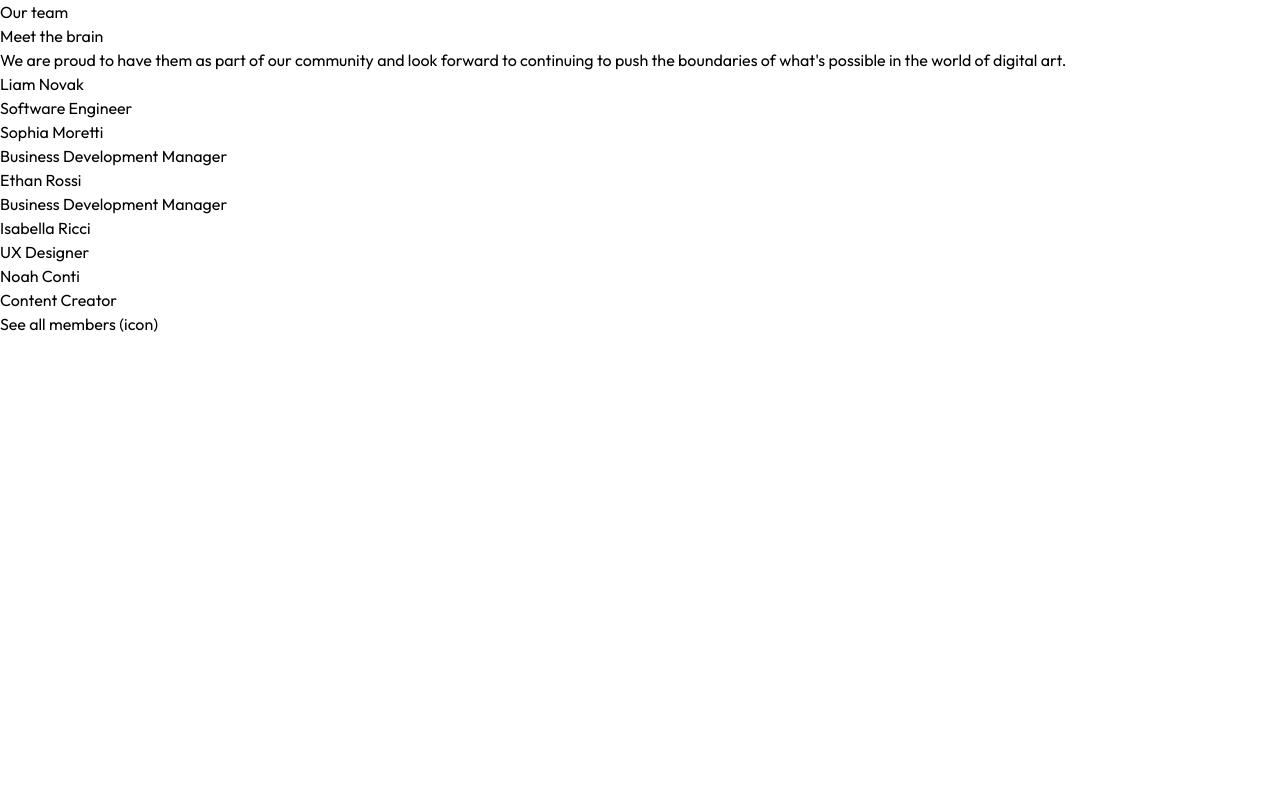
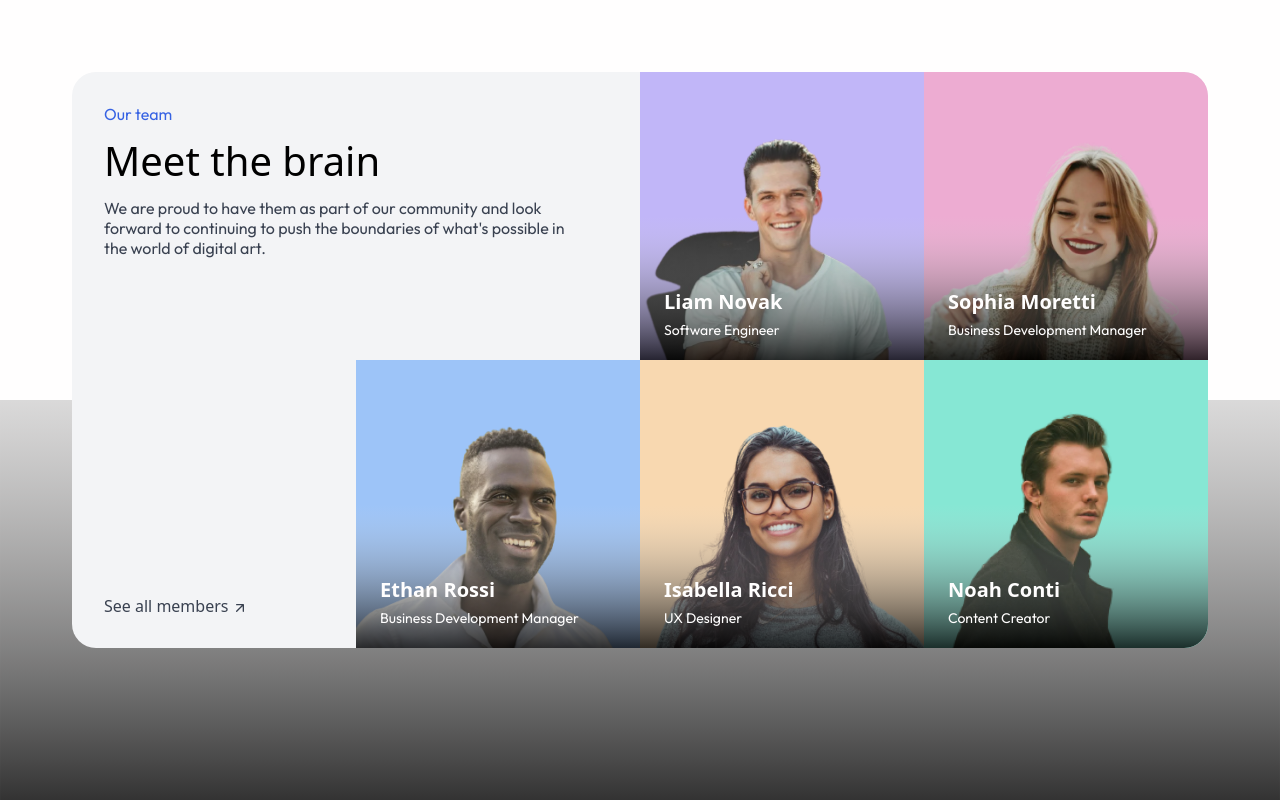
Before and after one commit to ARiYaNSEp0-0/meet-the-team-section-devchallenges.io, a website built with Vite: page src/index.html in a window 1280 px wide. Built offline with nearby package versions, Linux system fonts and the light colour scheme; files whose address does not match are found by name.

Commit message:
temp backup

```diff
--- a/src/index.html
+++ b/src/index.html
@@ -38,68 +38,125 @@
     />
     <link rel="stylesheet" href="./styles/tailwind.css" />
   </head>
-  <body>
-    <main>
-      <section>
-        <div>
-          <aside>Our team</aside>
-          <h1>Meet the brain</h1>
-          <p>
+  <body class="bg-white text-base font-normal leading-5 text-bright-gray">
+    <main class="mx-auto max-w-screen-xl px-8 py-18 sm:px-8 lg:px-20 xl:px-18">
+      <section
+        class="grid overflow-hidden rounded-3xl bg-wild-sand sm:grid-cols-2 lg:grid-cols-3 xl:grid-cols-4"
+      >
+        <div class="col-span-full space-y-3 p-8 xl:col-span-2">
+          <aside class="text-royal-blue">Our team</aside>
+          <h1 class="text-3xl font-medium text-black sm:text-4.5xl">
+            Meet the brain
+          </h1>
+          <p class="max-w-paragraph">
             We are proud to have them as part of our community and look forward
             to continuing to push the boundaries of what's possible in the world
             of digital art.
           </p>
         </div>
-        <ul>
-          <li>
+        <div class="after:content-none absoulte bottom-0 left-0 w-full h-1/2   relative z-0 flex min-h-72 items-end bg-melrose">
           <figure>
-              <img src="" alt="" />
-              <figcaption>
-                <h2>Liam Novak</h2>
-                <h3>Software Engineer</h3>
+            <img
+              class="pointer-events-none relative -z-10 select-none"
+              src="./images/person/person_1@2x.png"
+              alt="Liam Novak picture."
+            />
+
+            <figcaption
+              class="absolute bottom-0 left-0 z-50 space-y-1 px-6 py-5"
+            >
+              <h2 class="text-xl font-semibold text-white">Liam Novak</h2>
+              <h3 class="text-sm capitalize text-white">Software Engineer</h3>
             </figcaption>
           </figure>
-          </li>
-          <li>
+        </div>
+        <div class="after:content-none absoulte bottom-0 left-0 w-full h-1/2   relative z-0 flex min-h-72 items-end bg-lavender-pink">
           <figure>
-              <img src="" alt="" />
-              <figcaption>
-                <h2>Sophia Moretti</h2>
-                <h3>Business Development Manager</h3>
+            <img
+              class="pointer-events-none relative -z-10 select-none"
+              src="./images/person/person_2@2x.png"
+              alt="Sophia Moretti picture."
+            />
+
+            <figcaption
+              class="absolute bottom-0 left-0 z-50 space-y-1 px-6 py-5"
+            >
+              <h2 class="text-xl font-semibold text-white">Sophia Moretti</h2>
+              <h3 class="text-sm capitalize text-white">
+                Business Development Manager
+              </h3>
             </figcaption>
           </figure>
-          </li>
-          <li>
+        </div>
+        <div class="after:content-none absoulte bottom-0 left-0 w-full h-1/2   relative z-0 flex min-h-72 items-end bg-jordy-blue">
           <figure>
-              <img src="" alt="" />
-              <figcaption>
-                <h2>Ethan Rossi</h2>
-                <h3>Business Development Manager</h3>
+            <img
+              class="pointer-events-none relative -z-10 select-none"
+              src="./images/person/person_3@2x.png"
+              alt="Ethan Rossi picture."
+            />
+
+            <figcaption
+              class="absolute bottom-0 left-0 z-50 space-y-1 px-6 py-5"
+            >
+              <h2 class="text-xl font-semibold text-white">Ethan Rossi</h2>
+              <h3 class="text-sm capitalize text-white">
+                Business Development Manager
+              </h3>
             </figcaption>
           </figure>
-          </li>
-          <li>
+        </div>
+        <div class="after:content-none absoulte bottom-0 left-0 w-full h-1/2   relative z-0 flex min-h-72 items-end bg-frangipani">
           <figure>
-              <img src="" alt="" />
-              <figcaption>
-                <h2>Isabella Ricci</h2>
-                <h3>UX Designer</h3>
+            <img
+              class="pointer-events-none relative -z-10 select-none"
+              src="./images/person/person_4@2x.png"
+              alt="Isabella Ricci picture."
+            />
+
+            <figcaption
+              class="absolute bottom-0 left-0 z-50 space-y-1 px-6 py-5"
+            >
+              <h2 class="text-xl font-semibold text-white">Isabella Ricci</h2>
+              <h3 class="text-sm capitalize text-white">UX Designer</h3>
             </figcaption>
           </figure>
-          </li>
-          <li>
+        </div>
+        <div class="after:content-none absoulte bottom-0 left-0 w-full h-1/2   relative z-0 flex min-h-72 items-end bg-riptide">
           <figure>
-              <img src="" alt="" />
-              <figcaption>
-                <h2>Noah Conti</h2>
-                <h3>Content Creator</h3>
+            <img
+              class="pointer-events-none relative -z-10 select-none"
+              src="./images/person/person_5@2x.png"
+              alt="Noah Conti picture."
+            />
+
+            <figcaption
+              class="absolute bottom-0 left-0 z-50 space-y-1 px-6 py-5"
+            >
+              <h2 class="text-xl font-semibold text-white">Noah Conti</h2>
+              <h3 class="text-sm capitalize text-white">Content Creator</h3>
             </figcaption>
           </figure>
-          </li>
-          <li>
-            <a href="#">See all members (icon)</a>
-          </li>
-        </ul>
+        </div>
+        <div
+          class="see-all-members-tile flex min-h-72 items-end !p-8 font-medium text-bright-gray before:!bg-none"
+        >
+          <a href="#" class="flex items-end gap-1"
+            >See all members
+            <svg
+              width="16"
+              height="16"
+              viewBox="0 0 16 16"
+              fill="none"
+              xmlns="http://www.w3.org/2000/svg"
+            >
+              <path
+                d="M11.3333 4H4.66667C4.26667 4 4 4.26667 4 4.66667C4 5.06667 4.26667 5.33333 4.66667 5.33333H9.73333L4.2 10.8667C3.93333 11.1333 3.93333 11.5333 4.2 11.8C4.46667 12.0667 4.86667 12.0667 5.13333 11.8L10.6667 6.26667V11.3333C10.6667 11.7333 10.9333 12 11.3333 12C11.7333 12 12 11.7333 12 11.3333V4.66667C12 4.26667 11.7333 4 11.3333 4Z"
+                fill="#394150"
+              />
+            </svg>
+          </a>
+        </div>
       </section>
     </main>
   </body>
--- a/src/styles/tailwind.css
+++ b/src/styles/tailwind.css
@@ -27,3 +27,21 @@
     src: url("../fonts/Outfit/Outfit-SemiBold.ttf.ttf") format("truetype");
   }
 }
+
+.see-all-members-tile {
+  @apply sm:col-start-1 sm:col-end-2 sm:row-start-4 sm:row-end-5 lg:row-start-3 lg:row-end-4 xl:row-start-2 xl:row-end-3;
+}
+
+section > div[class*="bg-"]::after {
+  content: "";
+  position: absolute;
+  bottom: 0;
+  left: 0;
+  width: 100%;
+  height: 50%;
+  background-image: url(../images/decorative/Gradient.svg);
+  background-repeat: no-repeat;
+  background-position: bottom;
+  background-size: cover;
+  z-index: -1;
+}
--- a/tailwind.config.js
+++ b/tailwind.config.js
@@ -23,13 +23,17 @@ module.exports = {
         "4.5xl": [
           "2.5rem",
           {
-            lineHeight: "2.75rem",
-            fontWeight: "500",
+            lineHeight: "3.125rem",
           },
         ],
       },
       spacing: {
         18: "4.5rem",
+        26: "6.625rem",
+      },
+      maxWidth: {
+        paragraph: "45ch",
+        "7xl": "1705px",
       },
     },
   },
```
Lines whose indentation alone changed are shown as unchanged.
